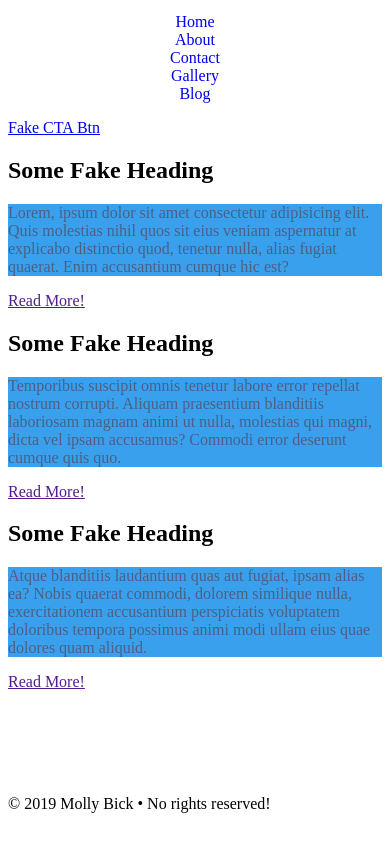
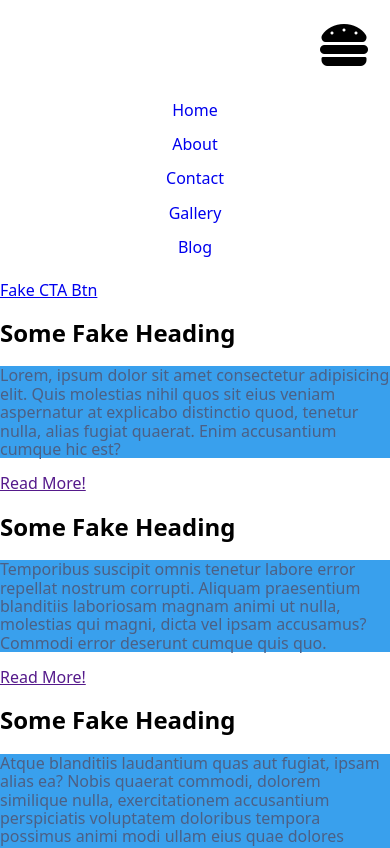
Before and after one commit to mollybick/in-class-work, a website: page index.html in a window 390 px wide. Shown: the part 399-1247 px from the top of the page. Before the commit the page ends 1220 px from the top, so only its background shows below. Drawn offline with nearby package versions, Linux system fonts and the light colour scheme.

Commit message:
Translate and position hamburger icon

```diff
--- a/custom-css.css
+++ b/custom-css.css
@@ -3,6 +3,7 @@
   --second-color: #39a0ed;
   --background: #fff;
   --primary-text: #000;
+  --base-spacing: 8px;
   --border-primary: solid var(--primary-variant) 3px;
   --border-secondary: solid var(--secondary-variant) 3px;
 }
@@ -59,3 +60,12 @@ nav a {
 nav li {
   padding: var(--base-spacing) 0;
 }
+
+.fas {
+  font-size: 48px;
+}
+
+nav .fas {
+  margin: var(--base-spacing);
+  transform: translateX(80vw);
+}
--- a/index.html
+++ b/index.html
@@ -7,6 +7,11 @@
       <meta charset="UTF-8" />
     <meta name="viewport" content="width=device-width, initial-scale=1.0" />
     <meta http-equiv="X-UA-Compatible" content="ie=edge" />
+
+    <link rel="stylesheet" href="https://cdnjs.cloudflare.com/ajax/libs/modern-normalize/0.5.0/modern-normalize.min.css">
+    <link rel="stylesheet" href="https://cdnjs.cloudflare.com/ajax/libs/font-awesome/5.10.2/css/all.min.css">
+    <link href="https://fonts.googleapis.com/css?family=Poppins&display=swap" rel="stylesheet">
+
     <title>Molly Bick Practice Project</title>
   </head>
   <body>
@@ -16,6 +21,7 @@
     </header>
     <!-- We usually only have 1 <nav> to represent our primary navigation. -->
     <nav>
+        <span class="fas fa-hamburger"></span>
       <ul>
         <li><a href="./index.html">Home</a></li>
         <li><a href="./about">About</a></li>
```
